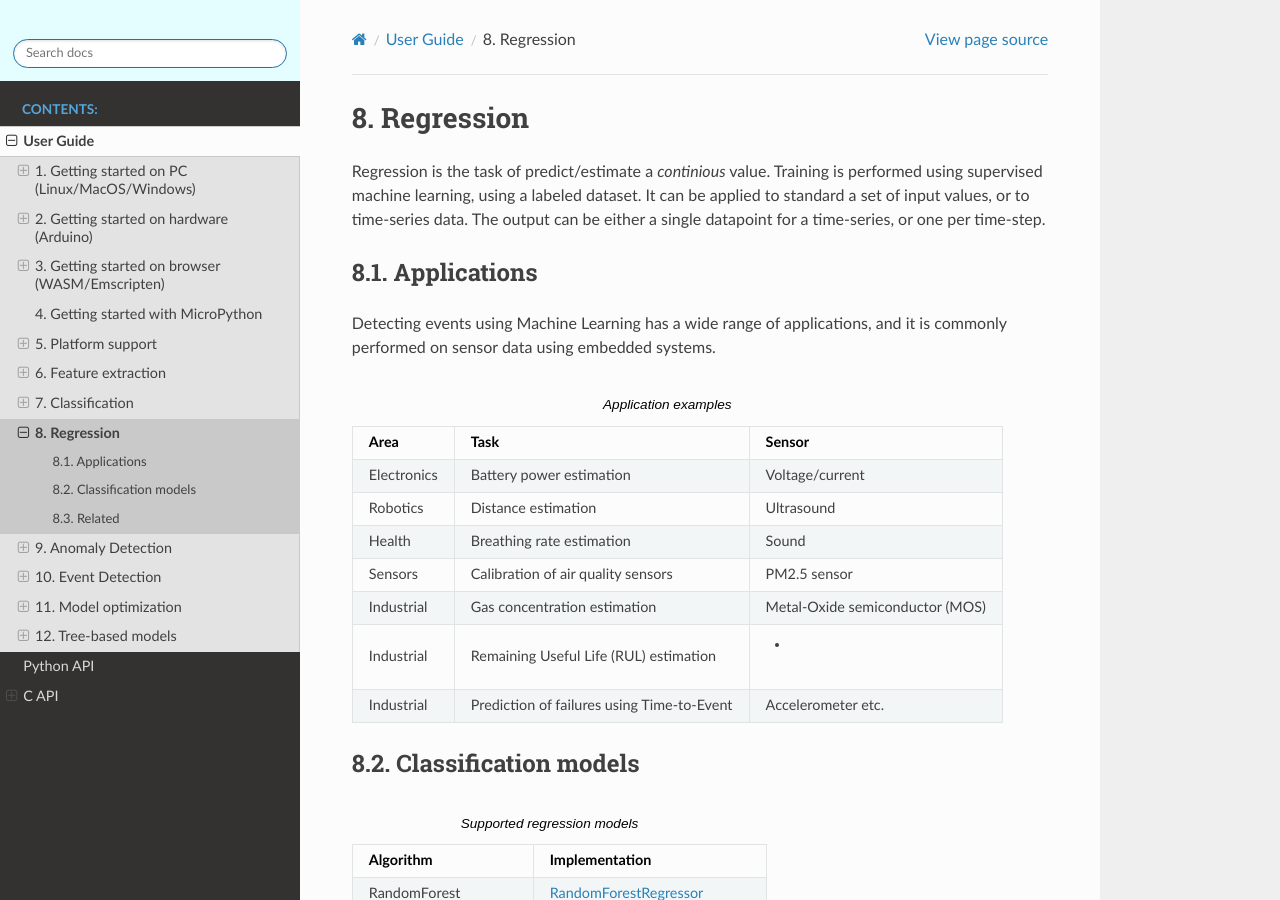
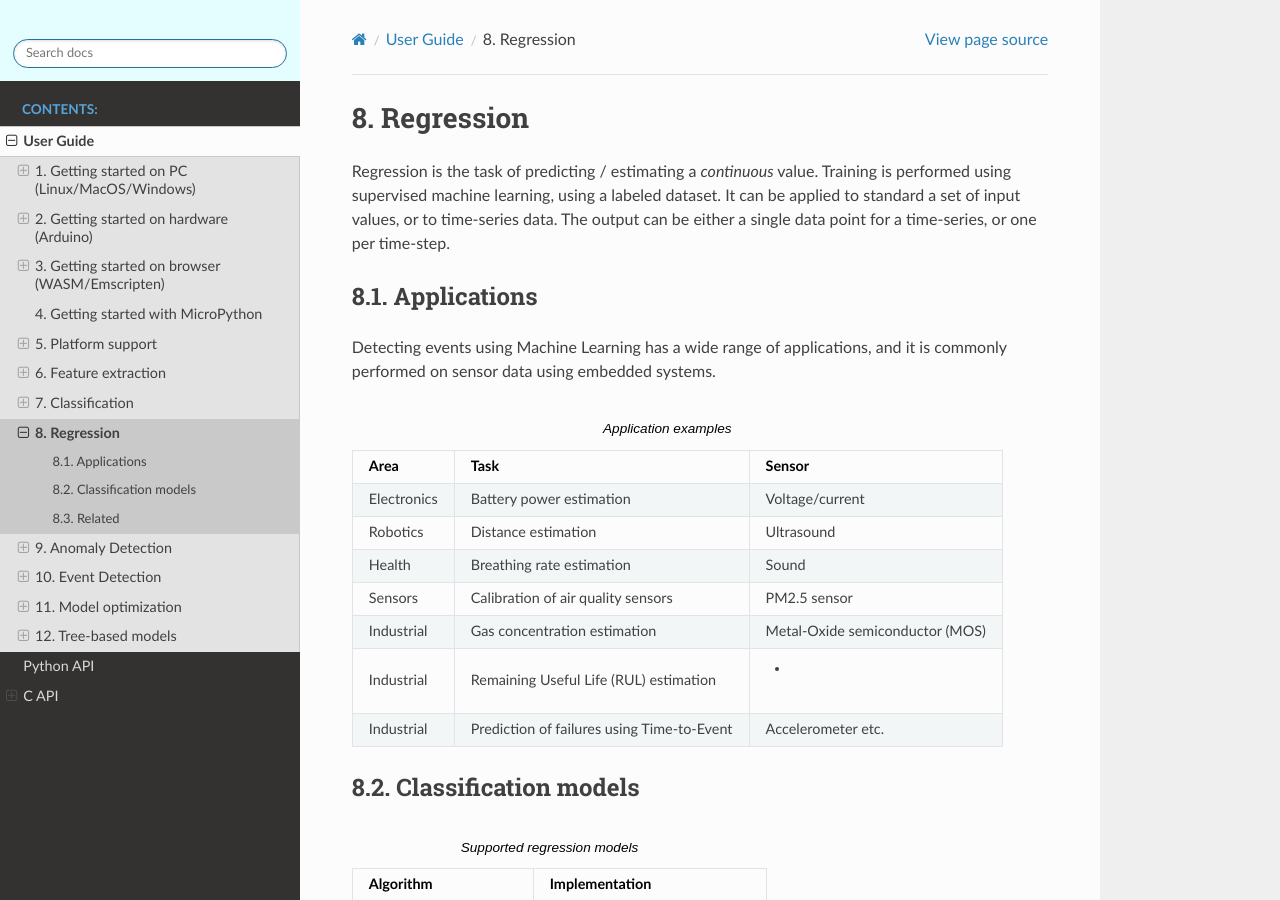
Before and after one commit to emlearn/emlearn, a Sphinx documentation site: the page built from docs/regression.rst, in a window 1280 px wide and 900 px high. Built offline with Sphinx 7.4.7 and the Read the Docs theme 2.0.0, drawn with Linux system fonts in a browser that asks for light colours.

Commit message:
fixed more minor issues with the docs that I missed on first pass

```diff
--- a/docs/classification.rst
+++ b/docs/classification.rst
@@ -10,9 +10,9 @@ Classification
 
 .. currentmodule:: emlearn
 
-Classification is the task of predict/estimate a discrete category (the *class*) from input data.
+Classification is the task of predicting /estimating a discrete category (the *class*) from input data.
 Training is performed using supervised machine learning, using a labeled dataset.
-Classification can binary or multi-class.
+Classification can be binary or multi-class.
 
 Sometimes a single model has multiple outputs, multi-label classification.
 This is not currently supported in emlearn.
--- a/docs/event_detection.rst
+++ b/docs/event_detection.rst
@@ -13,7 +13,7 @@ Event Detection
 An *event* is some phenomena that has a distinct temporal pattern.
 In the simplest case there is a distinct *start* of the event (often called an onset),
 and a distinct *end* of the event (offset).
-But sometimes the end (or start) is a gradual or indistinct transition,
+But sometimes the end (or start) is a gradual or indistinct transition.
 More rarely, both the start and end are gradual - like the sound of a car passing by.
 
 Often we are interested in detecting the *time* when the events start and end,
@@ -58,7 +58,7 @@ or each event class can be modeled using an independent binary event detector mo
 .. TODO: mention model cascading
 .. Event Detection is sometimes part of larger systems.
 .. Sometimes it is a first-stage detector before performing more computationally intensive tasks such as classification.
-..Or sometimes event counts and durations are used as features for higher-level models.
+.. Or sometimes event counts and durations are used as features for higher-level models.
 
 
 Sliding time windows
--- a/docs/feature_extraction.rst
+++ b/docs/feature_extraction.rst
@@ -57,7 +57,7 @@ Digital filters
 
 Digital filters can be very useful to process a time-series signal.
 
-`Infinite Impulse Response (IIR)<https://en.wikipedia.org/wiki/Infinite_impulse_response>`_ filter is one way of creating digital filters.
+`Infinite Impulse Response (IIR) <https://en.wikipedia.org/wiki/Infinite_impulse_response>`_ filter is one way of creating digital filters.
 These are useful for:
 
 - Low-pass filters
--- a/docs/regression.rst
+++ b/docs/regression.rst
@@ -10,10 +10,10 @@ Regression
 
 .. currentmodule:: emlearn
 
-Regression is the task of predict/estimate a *continious* value.
+Regression is the task of predicting / estimating a *continuous* value.
 Training is performed using supervised machine learning, using a labeled dataset.
 It can be applied to standard a set of input values, or to time-series data.
-The output can be either a single datapoint for a time-series, or one per time-step.
+The output can be either a single data point for a time-series, or one per time-step.
 
 
 Applications
--- a/docs/tree_based_models.rst
+++ b/docs/tree_based_models.rst
@@ -79,8 +79,8 @@ The two strategies normally give identical results.
 But when combined with other optimizations (see below), they may have slight differences.
 When evaluating performance in Python, the ``method`` argument can be passed to **emlearn.convert()**.
 For example ``emlearn.convert(method='inline')``
+
 .. TODO: link to Python module docs
-
 .. TODO: link to usage guide for model evaluation
 
 Optimization using feature quantization
```
